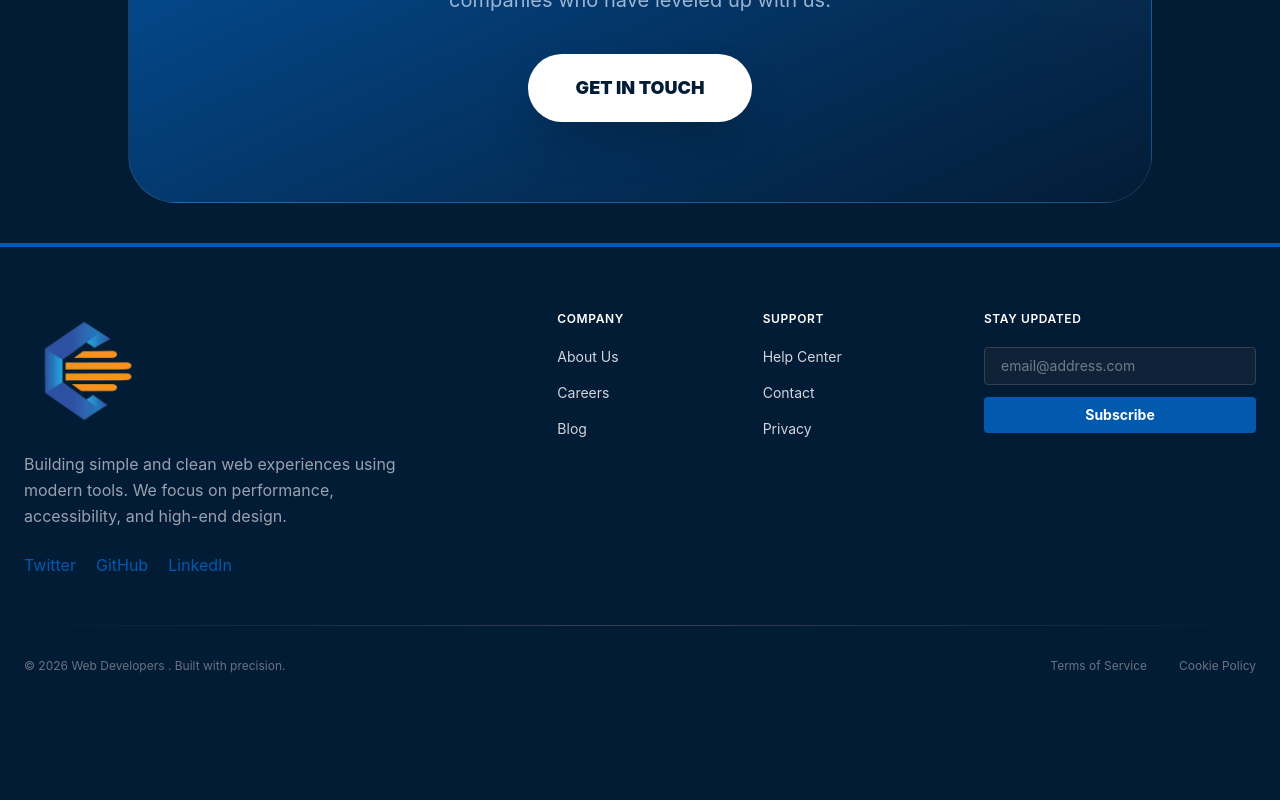
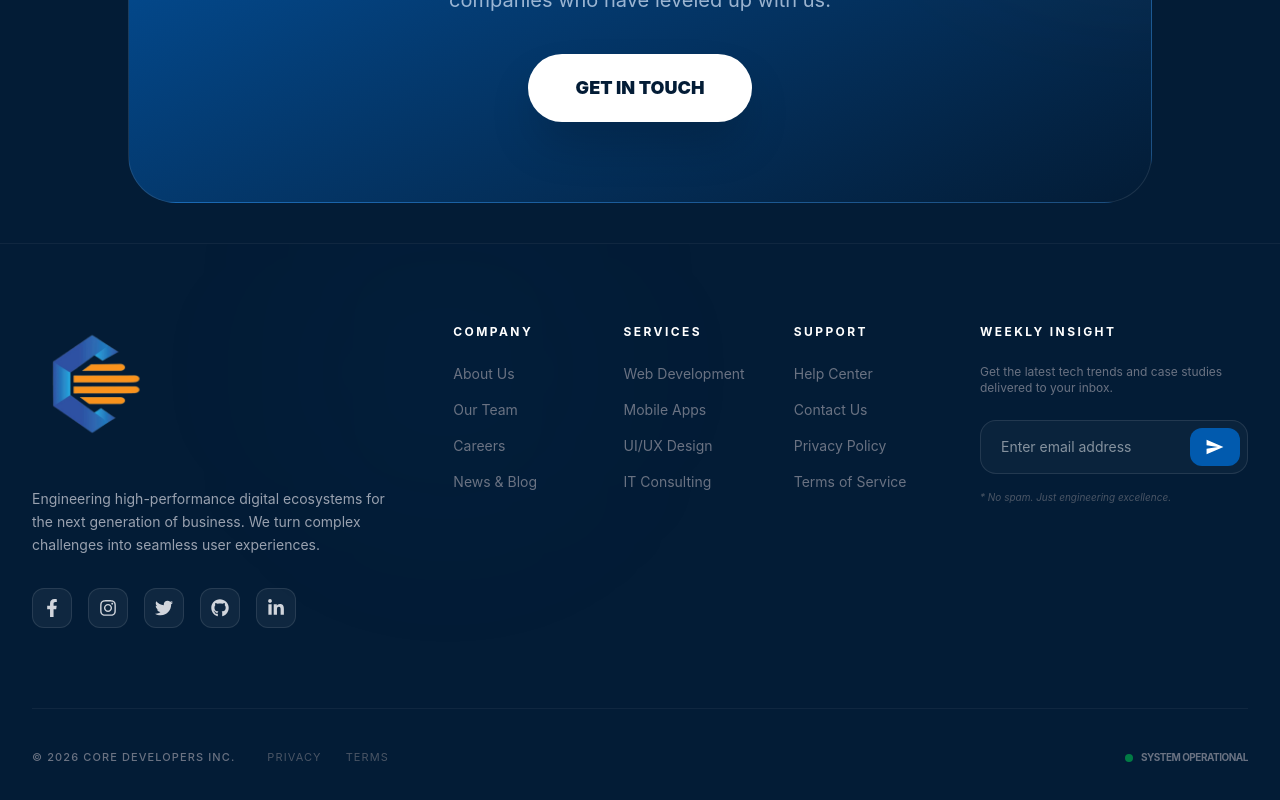
Before and after one commit to Aadityadav191/Core-Developers-, a React (Vite) app: page / in a window 1280 px wide. Shown: the part 2712-3512 px from the top of the page. Before the commit the page ends 3450 px from the top, so only its background shows below. Built offline with nearby package versions, Linux system fonts and the light colour scheme.

Commit message:
Update Footer

```diff
--- a/src/components/Footer.jsx
+++ b/src/components/Footer.jsx
@@ -1,162 +1,197 @@
 // import React from "react";
-// import Logo from "./../assets/Logo.jpeg";
+import { Link } from "react-router-dom";
+import {
+  FaTwitter,
+  FaGithub,
+  FaLinkedinIn,
+  FaInstagram,
+  FaFacebookF,
+} from "react-icons/fa";
+import { IoSendSharp } from "react-icons/io5";
+
 const Footer = () => {
   const brandDark = "#031c36";
   const brandBlue = "#015aae";
-  // const brandOrange = "#de8f32";
+
+
+  const socialLinks = [
+    {
+      icon: <FaFacebookF />,
+      color: "#1877F2",
+      href: "https://www.facebook.com/profile.php?id=61589272535302",
+      label: "Facebook",
+    },
+    {
+      icon: <FaInstagram />,
+      color: "#E4405F",
+      href: "https://www.instagram.com/coredevelopers_official/",
+      label: "Instagram",
+    },
+    {
+      icon: <FaTwitter />,
+      color: "#1DA1F2",
+      href: "https://twitter.com/coredevelopers",
+      label: "Twitter",
+    },
+    {
+      icon: <FaGithub />,
+      color: "#ffffff",
+      href: "https://github.com/coredevelopers",
+      label: "GitHub",
+    },
+    {
+      icon: <FaLinkedinIn />,
+      color: "#0A66C2",
+      href: "https://www.linkedin.com/company/coredevelopers",
+      label: "LinkedIn",
+    },
+
+  ];
+
+  const footerLinks = {
+    Company: ["About Us", "Our Team", "Careers", "News & Blog"],
+    Services: [
+      "Web Development",
+      "Mobile Apps",
+      "UI/UX Design",
+      "IT Consulting",
+    ],
+    Support: [
+      "Help Center",
+      "Contact Us",
+      "Privacy Policy",
+      "Terms of Service",
+    ],
+  };
 
   return (
     <footer
+      className="relative overflow-hidden border-t border-white/5"
       style={{ backgroundColor: brandDark }}
-      className="text-gray-300 border-t-4"
-      style={{ backgroundColor: brandDark, borderTopColor: brandBlue }}
     >
-      <div className="max-w-7xl mx-auto px-6 py-16">
-        {/* Main Grid */}
-        <div className="grid grid-cols-1 md:grid-cols-12 gap-12 mb-12">
-          {/* Brand & About - Spans 5 columns */}
-          <div className="md:col-span-5">
+      {/* Decorative Background Glows */}
+      <div className="absolute top-0 left-1/4 w-64 h-64 bg-[#015aae]/5 blur-[100px] rounded-full pointer-events-none"></div>
+
+      <div className="max-w-7xl mx-auto px-8 pt-20 pb-10 relative z-10">
+        <div className="grid grid-cols-1 md:grid-cols-2 lg:grid-cols-12 gap-12 mb-20">
+          {/* --- BRAND COLUMN --- */}
+          <div className="lg:col-span-4">
+            <div className="flex items-center gap-2 mb-6">
+              <div className="text-2xl font-black italic tracking-tighter text-white">
                 <img
                   src="/Logo.jpeg"
                   alt="Zeenopay"
-              className="h-14 sm:h-30 w-auto rounded-lg mb-5"
+                  className="h-15 sm:h-30 w-auto rounded-lg mb-5"
                 />
-            <p className="text-gray-400 leading-relaxed max-w-sm mb-6">
-              Building simple and clean web experiences using modern tools. We
-              focus on performance, accessibility, and high-end design.
+              </div>
+            </div>
+            <p className="text-gray-400 text-sm leading-relaxed mb-8 max-w-sm">
+              Engineering high-performance digital ecosystems for the next
+              generation of business. We turn complex challenges into seamless
+              user experiences.
             </p>
-            {/* Social Links for Desktop */}
-            <div className="hidden md:flex gap-5">
-              {["Twitter", "GitHub", "LinkedIn"].map((social) => (
+
+            {/* Colored Social Icons */}
+            <div className="flex gap-4">
+              {socialLinks.map((social, idx) => (
                 <a
-                  key={social}
-                  href="#"
-                  className="transition-colors duration-300 hover:text-white"
-                  style={{ color: brandBlue }}
+                  key={idx}
+                  href={social.href}
+                  aria-label={social.label}
+                  className="w-10 h-10 rounded-xl bg-white/5 border border-white/10 flex items-center justify-center transition-all duration-300 hover:scale-110 hover:-translate-y-1"
+                  style={{ "--hover-color": social.color }}
+                  onMouseEnter={(e) =>
+                    (e.currentTarget.style.color = social.color)
+                  }
+                  onMouseLeave={(e) =>
+                    (e.currentTarget.style.color = "inherit")
+                  }
                 >
-                  {social}
+                  <span className="text-lg">{social.icon}</span>
                 </a>
               ))}
             </div>
           </div>
 
-          {/* Navigation Links - Spans 4 columns */}
-          <div className="md:col-span-4 grid grid-cols-2 gap-8">
-            <div>
-              <h3 className="text-white font-semibold uppercase tracking-wider text-xs mb-5">
-                Company
-              </h3>
-              <ul className="space-y-4 text-sm">
-                <li>
-                  <a
-                    href="#"
-                    className="hover:translate-x-1 transition-transform inline-block hover:text-white"
+          {/* --- LINKS COLUMNS --- */}
+          <div className="lg:col-span-5 grid grid-cols-2 md:grid-cols-3 gap-8">
+            {Object.entries(footerLinks).map(([title, links]) => (
+              <div key={title}>
+                <h4 className="text-white font-bold text-xs uppercase tracking-[0.2em] mb-6">
+                  {title}
+                </h4>
+                <ul className="space-y-4">
+                  {links.map((link) => (
+                    <li key={link}>
+                      <Link
+                        to="#"
+                        className="text-gray-500 text-sm hover:text-[#de8f32] transition-colors flex items-center group"
                       >
-                    About Us
-                  </a>
+                        <span className="w-0 group-hover:w-2 h-[2px] bg-[#de8f32] mr-0 group-hover:mr-2 transition-all duration-300"></span>
+                        {link}
+                      </Link>
                     </li>
-                <li>
-                  <a
-                    href="#"
-                    className="hover:translate-x-1 transition-transform inline-block hover:text-white"
-                  >
-                    Careers
-                  </a>
-                </li>
-                <li>
-                  <a
-                    href="#"
-                    className="hover:translate-x-1 transition-transform inline-block hover:text-white"
-                  >
-                    Blog
-                  </a>
-                </li>
+                  ))}
                 </ul>
               </div>
-            <div>
-              <h3 className="text-white font-semibold uppercase tracking-wider text-xs mb-5">
-                Support
-              </h3>
-              <ul className="space-y-4 text-sm">
-                <li>
-                  <a
-                    href="#"
-                    className="hover:translate-x-1 transition-transform inline-block hover:text-white"
+            ))}
+          </div>
+
+          {/* --- NEWSLETTER COLUMN --- */}
+          <div className="lg:col-span-3">
+            <h4 className="text-white font-bold text-xs uppercase tracking-[0.2em] mb-6">
+              Weekly Insight
+            </h4>
+            <p className="text-gray-500 text-xs mb-6">
+              Get the latest tech trends and case studies delivered to your
+              inbox.
+            </p>
+            <div className="relative group">
+              <input
+                type="email"
+                placeholder="Enter email address"
+                className="w-full bg-white/[0.03] border border-white/10 rounded-2xl py-4 pl-5 pr-14 text-sm text-white focus:outline-none focus:border-[#015aae] transition-all"
+              />
+              <button
+                className="absolute right-2 top-2 bottom-2 px-4 rounded-xl flex items-center justify-center transition-all hover:scale-105 active:scale-95"
+                style={{ backgroundColor: brandBlue }}
               >
-                    Help Center
-                  </a>
-                </li>
-                <li>
-                  <a
-                    href="#"
-                    className="hover:translate-x-1 transition-transform inline-block hover:text-white"
-                  >
-                    Contact
-                  </a>
-                </li>
-                <li>
-                  <a
-                    href="#"
-                    className="hover:translate-x-1 transition-transform inline-block hover:text-white"
-                  >
-                    Privacy
-                  </a>
-                </li>
-              </ul>
+                <IoSendSharp className="text-white text-lg" />
+              </button>
+            </div>
+            <p className="mt-4 text-[10px] text-gray-600 italic text-center lg:text-left">
+              * No spam. Just engineering excellence.
+            </p>
           </div>
         </div>
 
-          {/* Newsletter - Spans 3 columns */}
-          <div className="md:col-span-3">
-            <h3 className="text-white font-semibold uppercase tracking-wider text-xs mb-5">
-              Stay Updated
-            </h3>
-            <div className="flex flex-col gap-3">
-              <input
-                type="email"
-                placeholder="email@address.com"
-                className="bg-gray-800/50 border border-gray-700 rounded px-4 py-2 text-sm focus:outline-none focus:ring-1"
-                style={{ focusRingColor: brandBlue }}
-              />
-              <button
-                className="py-2 px-4 rounded text-white text-sm font-bold transition-opacity hover:opacity-90"
-                style={{ backgroundColor: brandBlue }}
+        {/* --- BOTTOM SECTION --- */}
+        <div className="pt-10 border-t border-white/5 flex flex-col md:flex-row justify-between items-center gap-6">
+          <div className="flex flex-col md:flex-row items-center gap-2 md:gap-8">
+            <p className="text-[11px] font-medium text-gray-500 uppercase tracking-widest">
+              © {new Date().getFullYear()} CORE DEVELOPERS INC.
+            </p>
+            <div className="flex gap-6">
+              <Link
+                to="/privacy"
+                className="text-[11px] text-gray-600 hover:text-white transition-colors uppercase tracking-widest"
               >
-                Subscribe
-              </button>
-            </div>
+                Privacy
+              </Link>
+              <Link
+                to="/terms"
+                className="text-[11px] text-gray-600 hover:text-white transition-colors uppercase tracking-widest"
+              >
+                Terms
+              </Link>
             </div>
           </div>
 
-        {/* Divider */}
-        <div className="h-px w-full bg-gradient-to-r from-transparent via-gray-700 to-transparent mb-8"></div>
-
-        {/* Copyright Section */}
-        <div className="flex flex-col md:flex-row justify-between items-center gap-4">
-          <p className="text-xs text-gray-500">
-            © {new Date().getFullYear()} Web Developers . Built with precision.
-          </p>
-
-          {/* Mobile Social Links */}
-          <div className="flex md:hidden gap-6 mb-4">
-            <a href="#" className="text-sm hover:text-white">
-              Twitter
-            </a>
-            <a href="#" className="text-sm hover:text-white">
-              GitHub
-            </a>
-            <a href="#" className="text-sm hover:text-white">
-              LinkedIn
-            </a>
-          </div>
-
-          <div className="flex gap-8 text-xs text-gray-500">
-            <a href="#" className="hover:text-gray-300">
-              Terms of Service
-            </a>
-            <a href="#" className="hover:text-gray-300">
-              Cookie Policy
-            </a>
+          <div className="flex items-center gap-2">
+            <div className="w-2 h-2 rounded-full bg-green-500 animate-pulse"></div>
+            <span className="text-[10px] font-bold text-gray-500 uppercase tracking-tighter">
+              System Operational
+            </span>
           </div>
         </div>
       </div>
```
Lines whose indentation alone changed are shown as unchanged.
